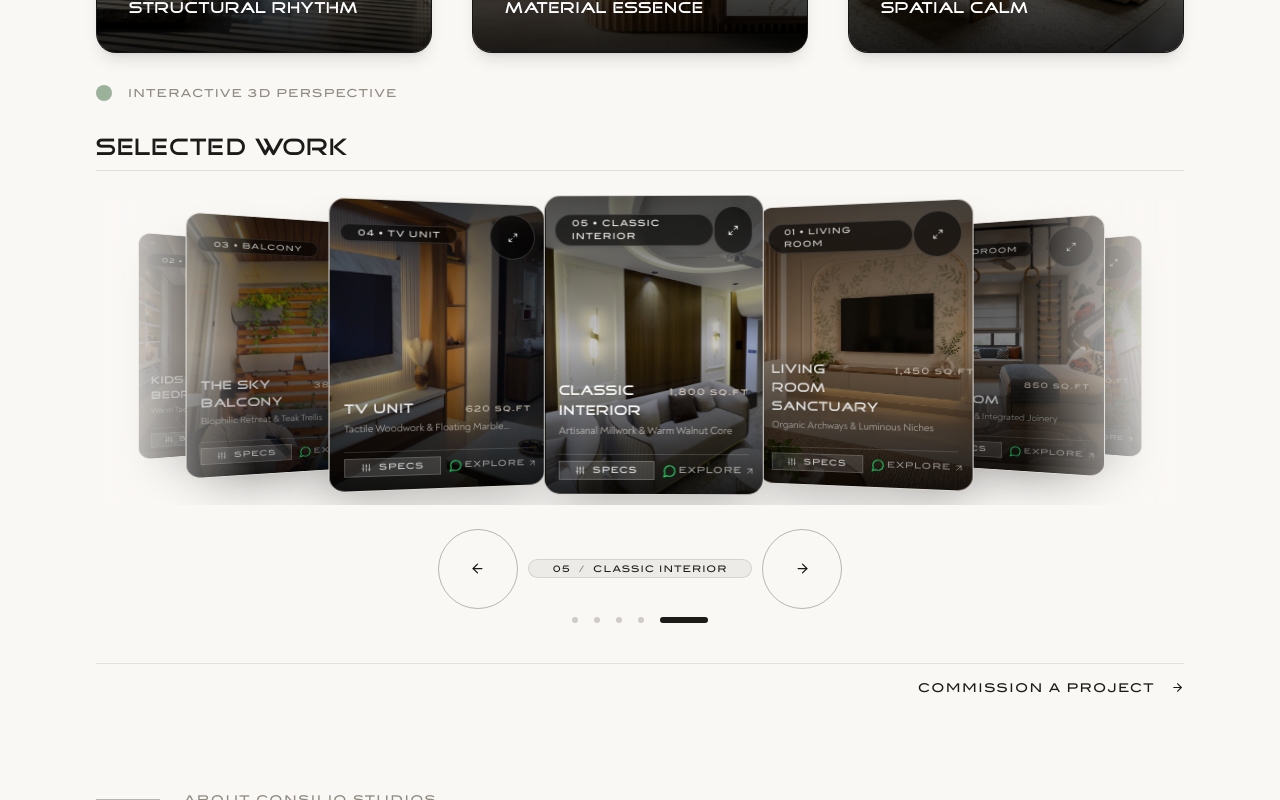
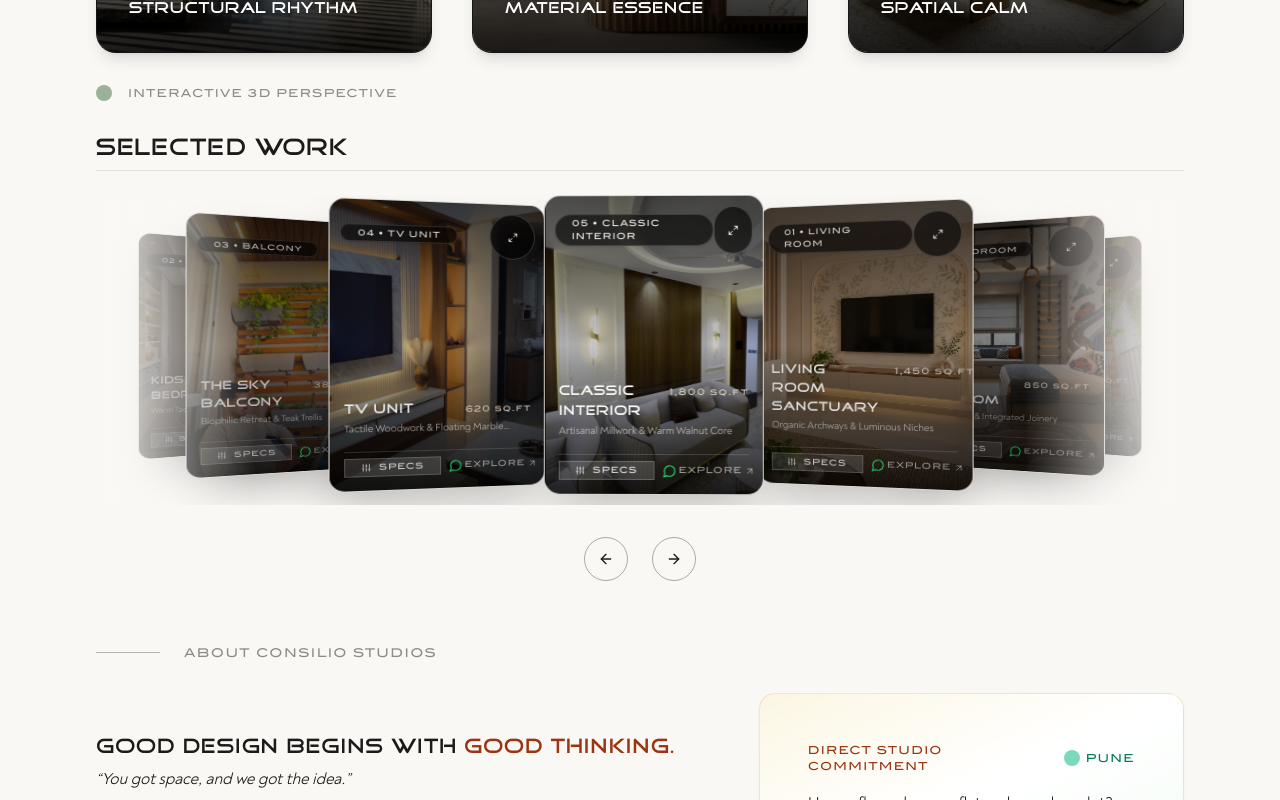
Before and after one commit to purva-de/antigravitytest, a React (Vite) app: page / in a window 1280 px wide. Shown: the part 2120-2920 px from the top of the page. Built offline with nearby package versions, Linux system fonts and the light colour scheme; the HTML template or start-up script is replaced by a standard one.

Commit message:
Fix bottom carousel navigation to clean side-by-side buttons and eliminate whitespace void

```diff
--- a/src/components/SelectedWork.jsx
+++ b/src/components/SelectedWork.jsx
@@ -398,7 +398,6 @@ function CurvedPanoramaCarousel({ onSelectProject, onQuickView }) {
   });
 
   const [activeSpecsIndex, setActiveSpecsIndex] = useState(null);
-  const [activeCenterCriterion, setActiveCenterCriterion] = useState(0);
 
   // Animation & Motion Refs
   const currentOffsetRef = useRef(0);
@@ -536,10 +535,6 @@ function CurvedPanoramaCarousel({ onSelectProject, onQuickView }) {
       }
 
       const offset = currentOffsetRef.current;
-
-      // Update active center criterion index (0 to 4)
-      const centerCriterion = (Math.round(offset / step) % CRITERIA_COUNT + CRITERIA_COUNT) % CRITERIA_COUNT;
-      setActiveCenterCriterion(centerCriterion);
 
       // Calculate 3D cylindrical transform for each of the 15 virtual cards
       for (let k = 0; k < VIRTUAL_COUNT; k++) {
@@ -734,61 +729,24 @@ function CurvedPanoramaCarousel({ onSelectProject, onQuickView }) {
       {/* ===================================================================== */}
       {/* NAVIGATION CONTROLS: Centered (←) (→) Circles matching Reference       */}
       {/* ===================================================================== */}
-      <div className="mt-2 sm:mt-3 flex flex-col items-center justify-center gap-1.5">
-        {/* Centered Circular Arrow Buttons */}
-        <nav
-          className="flex items-center justify-center gap-2.5"
-          aria-label="3D Panorama Carousel Controls"
-        >
+      <div className="mt-3 sm:mt-4 flex items-center justify-center gap-3">
         <button
           onClick={handlePrev}
-            className="w-9 h-9 sm:w-10 sm:h-10 rounded-full border border-[#1C1B19]/30 dark:border-white/30 hover:border-[#1C1B19] dark:hover:border-white flex items-center justify-center text-[#1C1B19] dark:text-[#FAF8F5] hover:bg-[#1C1B19] hover:text-[#FAF8F5] dark:hover:bg-[#FAF8F5] dark:hover:text-[#1C1B19] transition-all duration-200 active:scale-95 shadow-xs"
+          className="w-10 h-10 sm:w-11 sm:h-11 rounded-full border border-[#1C1B19]/35 dark:border-white/35 hover:border-[#1C1B19] dark:hover:border-white flex items-center justify-center text-[#1C1B19] dark:text-[#FAF8F5] hover:bg-[#1C1B19] hover:text-[#FAF8F5] dark:hover:bg-[#FAF8F5] dark:hover:text-[#1C1B19] transition-all duration-200 active:scale-95 shadow-xs"
           aria-label="Previous criteria (←)"
           title="Previous criteria (←)"
         >
-            <ArrowLeft size={15} />
+          <ArrowLeft size={16} />
         </button>
-
-          {/* Active Criterion Status Indicator */}
-          <div className="px-3 py-0.5 rounded-full bg-black/5 dark:bg-white/5 border border-black/10 dark:border-white/10 text-[9px] font-mono tracking-widest text-[#1C1B19] dark:text-[#FAF8F5] uppercase">
-            <span>{CRITERIA_CONFIG[activeCenterCriterion]?.num}</span>
-            <span className="mx-1 opacity-40">/</span>
-            <span className="font-medium">{CRITERIA_CONFIG[activeCenterCriterion]?.criteriaName}</span>
-          </div>
 
         <button
           onClick={handleNext}
-            className="w-9 h-9 sm:w-10 sm:h-10 rounded-full border border-[#1C1B19]/30 dark:border-white/30 hover:border-[#1C1B19] dark:hover:border-white flex items-center justify-center text-[#1C1B19] dark:text-[#FAF8F5] hover:bg-[#1C1B19] hover:text-[#FAF8F5] dark:hover:bg-[#FAF8F5] dark:hover:text-[#1C1B19] transition-all duration-200 active:scale-95 shadow-xs"
+          className="w-10 h-10 sm:w-11 sm:h-11 rounded-full border border-[#1C1B19]/35 dark:border-white/35 hover:border-[#1C1B19] dark:hover:border-white flex items-center justify-center text-[#1C1B19] dark:text-[#FAF8F5] hover:bg-[#1C1B19] hover:text-[#FAF8F5] dark:hover:bg-[#FAF8F5] dark:hover:text-[#1C1B19] transition-all duration-200 active:scale-95 shadow-xs"
           aria-label="Next criteria (→)"
           title="Next criteria (→)"
         >
-            <ArrowRight size={15} />
+          <ArrowRight size={16} />
         </button>
-        </nav>
-
-        {/* Five Micro Criteria Indicator Dots */}
-        <div className="flex items-center gap-2 mt-0.5" aria-hidden="true">
-          {CRITERIA_CONFIG.map((crit, idx) => (
-            <button
-              key={crit.id}
-              onClick={() => {
-                // Glide directly to this criterion
-                const currentCrit = (Math.round(targetOffsetRef.current / dimensions.step) % CRITERIA_COUNT + CRITERIA_COUNT) % CRITERIA_COUNT;
-                let stepDiff = idx - currentCrit;
-                if (stepDiff > 2) stepDiff -= 5;
-                if (stepDiff < -2) stepDiff += 5;
-                targetOffsetRef.current += stepDiff * dimensions.step;
-              }}
-              className={`h-1.5 rounded-full transition-all duration-300 ${
-                activeCenterCriterion === idx
-                  ? 'w-6 bg-[#1C1B19] dark:bg-white'
-                  : 'w-1.5 bg-[#1C1B19]/20 dark:bg-white/20 hover:bg-[#1C1B19]/50 dark:hover:bg-white/50'
-              }`}
-              title={crit.criteriaName}
-              aria-label={`Jump to ${crit.criteriaName}`}
-            />
-          ))}
-        </div>
       </div>
     </div>
   );
@@ -803,7 +761,7 @@ export default function SelectedWork({ onSelectProject }) {
   return (
     <section
       id="work"
-      className="pt-1 sm:pt-1.5 pb-3 sm:pb-4 bg-[#FAF8F5] dark:bg-[#121110] text-[#1C1B19] dark:text-[#FAF8F5] transition-colors duration-500 relative"
+      className="pt-1 sm:pt-1.5 pb-2 sm:pb-3 bg-[#FAF8F5] dark:bg-[#121110] text-[#1C1B19] dark:text-[#FAF8F5] transition-colors duration-500 relative"
       aria-label="Selected Architectural Work"
     >
       <div className="max-w-7xl mx-auto px-4 xs:px-6 sm:px-8 lg:px-12">
@@ -823,20 +781,6 @@ export default function SelectedWork({ onSelectProject }) {
           onSelectProject={onSelectProject}
           onQuickView={(proj, imgIdx) => setLightboxData({ project: proj, imgIndex: imgIdx })}
         />
-
-        {/* ===================================================================== */}
-        {/* BOTTOM CALLOUT ACTION                                                 */}
-        {/* ===================================================================== */}
-        <div className="mt-3 sm:mt-4 pt-2 border-t border-[#1C1B19]/10 dark:border-white/10 flex items-center justify-end">
-          <a
-            href="#contact"
-            className="inline-flex items-center gap-2 text-xs font-mono tracking-[0.18em] uppercase font-medium text-[#1C1B19] dark:text-[#FAF8F5] hover-underline-animation group"
-            data-cursor="pointer"
-          >
-            <span>Commission a Project</span>
-            <ArrowRight size={13} className="group-hover:translate-x-1 transition-transform duration-200" />
-          </a>
-        </div>
       </div>
 
       {/* ===================================================================== */}
--- a/src/components/Studio.jsx
+++ b/src/components/Studio.jsx
@@ -62,7 +62,7 @@ export default function Studio() {
   ];
 
   return (
-    <section id="studio" className="pt-6 sm:pt-8 pb-6 sm:pb-8 bg-[#FAF8F5] dark:bg-[#121110] text-[#1C1B19] dark:text-[#FAF8F5] transition-colors duration-500">
+    <section id="studio" className="pt-3 sm:pt-4 pb-6 sm:pb-8 bg-[#FAF8F5] dark:bg-[#121110] text-[#1C1B19] dark:text-[#FAF8F5] transition-colors duration-500">
       <div className="max-w-7xl mx-auto px-4 xs:px-6 sm:px-8 lg:px-12">
 
         {/* Editorial Sub-Header */}
```
Lines whose indentation alone changed are shown as unchanged.
